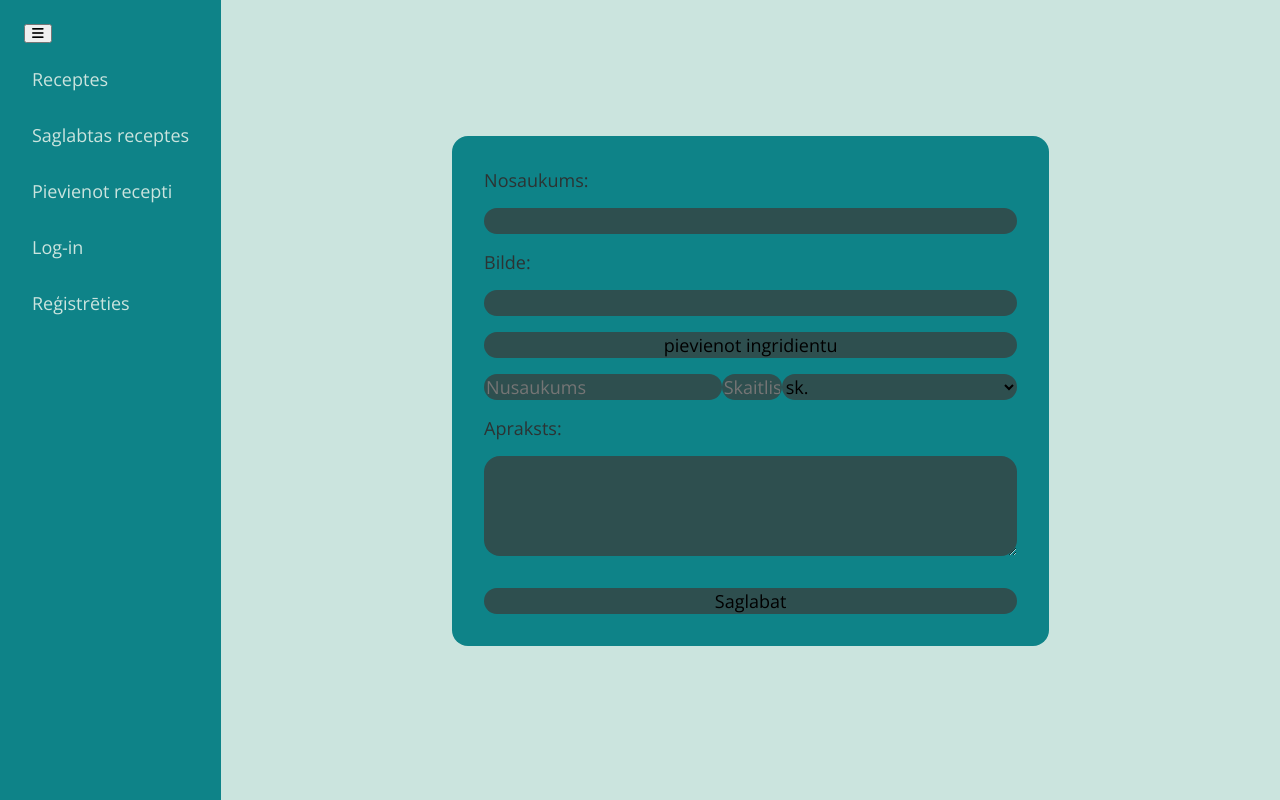
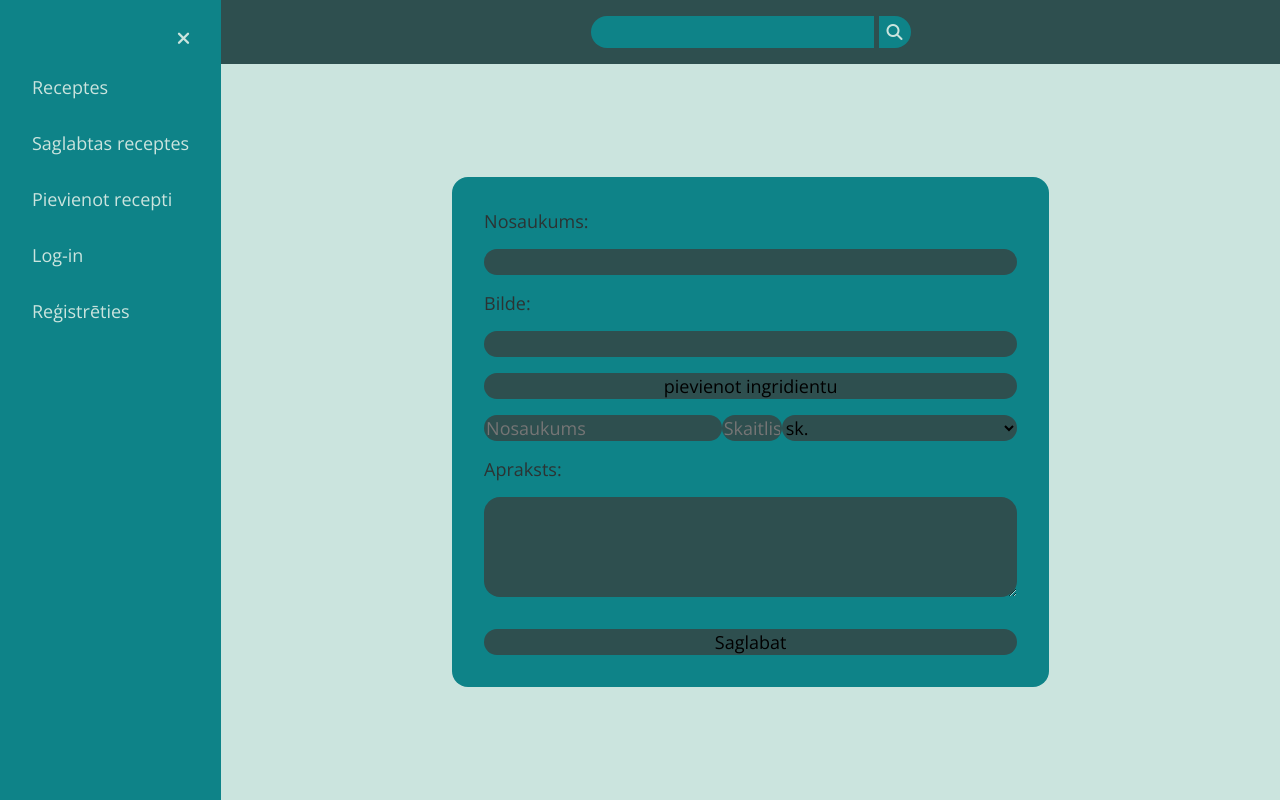
Before and after one commit to TotoalNormie/recepsuGramata, a PHP site: page /addRecepie.html in a window 1280 px wide. Run offline with PHP 8.4, Linux system fonts and the light colour scheme.

Commit message:
search bar style

```diff
--- a/public/addRecepie.html
+++ b/public/addRecepie.html
@@ -14,7 +14,7 @@
 	</head>
 	<body>
 		<template id="ingredient_template">
-			<input type="text" name="name" placeholder="Nusaukums">
+			<input type="text" name="name" placeholder="Nosaukums">
 			<input type="text" name="value" min="1" placeholder="Skaitlis" style="width:60px">
 			<select name="measurement" id="">
 				<option value="sk">sk.</option>
@@ -27,7 +27,7 @@
 		</template>
 		<header>
 			<div class="hideButton">
-				<button><i class="fa-solid fa-bars"></i></button>
+				<button><i class="fa-solid fa-xmark"></i></button>
 			</div>
 			<a href="index.html">Receptes</a>
 			<a href="savedRecepies.html">Saglabtas receptes</a>
@@ -35,7 +35,12 @@
 			<a href="login.html">Log-in</a>
 			<a href="register.html">Reģistrēties</a>
 		</header>
-		<div class="search"></div>
+		<div class="search">
+			<form id="searchBar">
+				<input type="text">
+				<button><i class="fa-solid fa-magnifying-glass"></i></button>
+			</form>
+		</div>
 		<main>
 			<form class="izveidot">
 				<label for="title">Nosaukums:</label>
@@ -45,7 +50,7 @@
 				<button id="add_ingredient">pievienot ingridientu</button>
 				<div id="ingredient_container">
 					<div class="ingredient">
-						<input type="text" name="name" placeholder="Nusaukums">
+						<input type="text" name="name" placeholder="Nosaukums">
 						<input type="text" name="value" min="1" placeholder="Skaitlis" style="width:60px">
 						<select name="measurement" id="">
 							<option value="sk">sk.</option>
--- a/public/index.html
+++ b/public/index.html
@@ -16,7 +16,7 @@
 	<body>
 		<header>
 			<div class="hideButton">
-				<button><i class="fa-solid fa-bars"></i></button>
+				<button><i class="fa-solid fa-xmark"></i></button>
 			</div>
 			<a href="index.html">Receptes</a>
 			<a href="savedRecepies.html">Saglabtas receptes</a>
@@ -25,10 +25,10 @@
 			<a href="register.html">Reģistrēties</a>
 		</header>
 		<div class="search">
-			<div>
+			<form id="searchBar">
 				<input type="text">
 				<button><i class="fa-solid fa-magnifying-glass"></i></button>
-			</div>
+			</form>
 		</div>
 		<main>
 			<h1>RECEPTES</h1>
--- a/public/style/main.css
+++ b/public/style/main.css
@@ -62,6 +62,34 @@ header{
 
 .search {
     background-color: #2E4F4F;
+    padding: 1rem;
+    display: flex;
+}
+
+#searchBar {
+    margin-inline: auto;
+    display: flex;
+    gap: 5px;
+    width: min(20rem, 100%);
+    & input, button {
+        border: none;
+        background-color: #0e8388;
+        color: #CBE4DE;
+        padding: .3rem .5rem;
+    }
+    & input {
+        font: inherit;
+        font-size: 16px;
+
+        border-radius: 1rem 0 0 1rem;
+        width: 100%;
+    }
+    & button {
+        font: inherit;
+        font-size: 16px;
+        border-radius: 0 1rem 1rem 0;
+        cursor: pointer;
+    }
 }
 
 main {
@@ -83,3 +111,26 @@ h1 {
     margin: 1rem;
     gap: 4rem 2rem;
 }
+
+form {
+    margin: 0;
+}
+
+.hideButton {
+    display: flex;
+    & button {
+        font: inherit;
+        color: #CBE4DE;
+        margin-left: auto;
+        background: none;
+        width: 1.7rem;
+        aspect-ratio: 1;
+        border-radius: 100vw;
+        border: none;
+        transition: background-color .3s ease;
+        cursor: pointer;
+    }
+    & button:hover {
+        background-color: #2E4F4F;
+    }
+}
```
Also changed, not shown: public/recepie.html (+7 -2 lines), public/savedRecepies.html (+7 -2 lines), public/style/addRecepie.css (+0 -7 lines).
